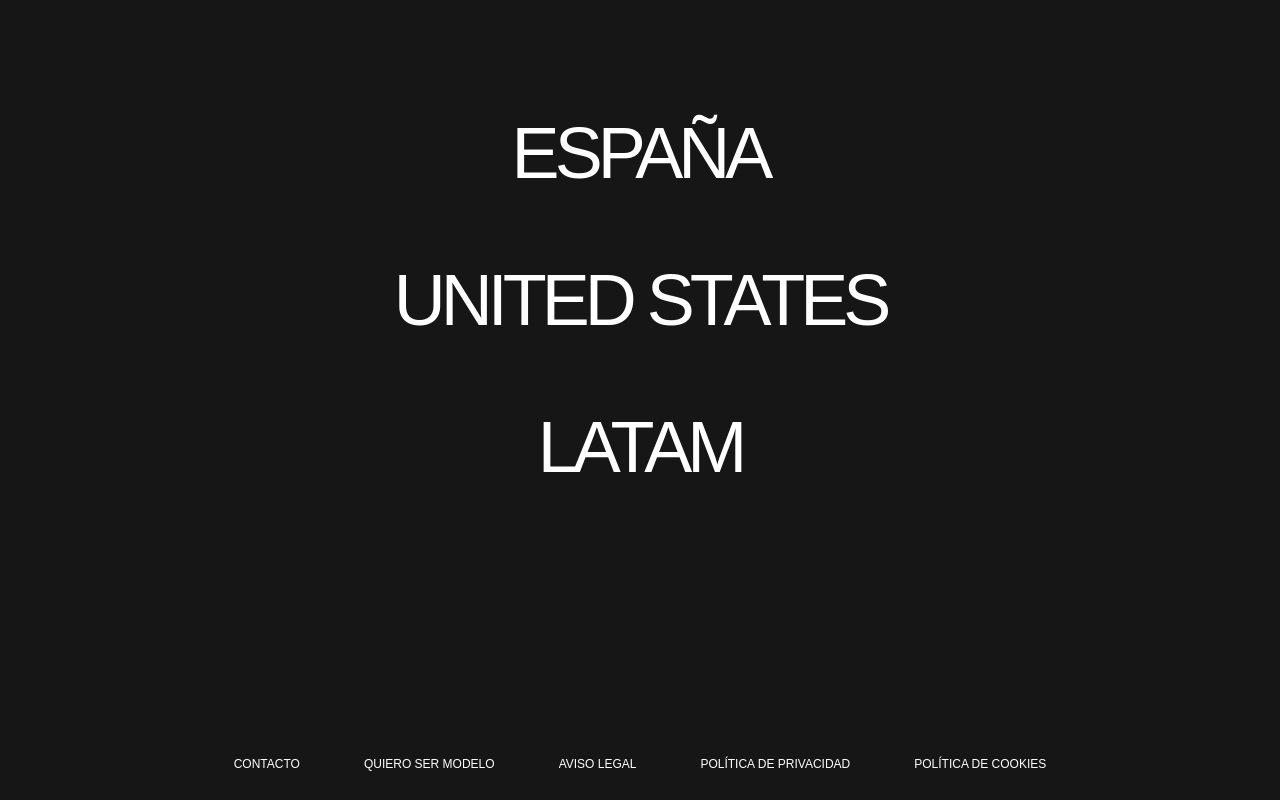
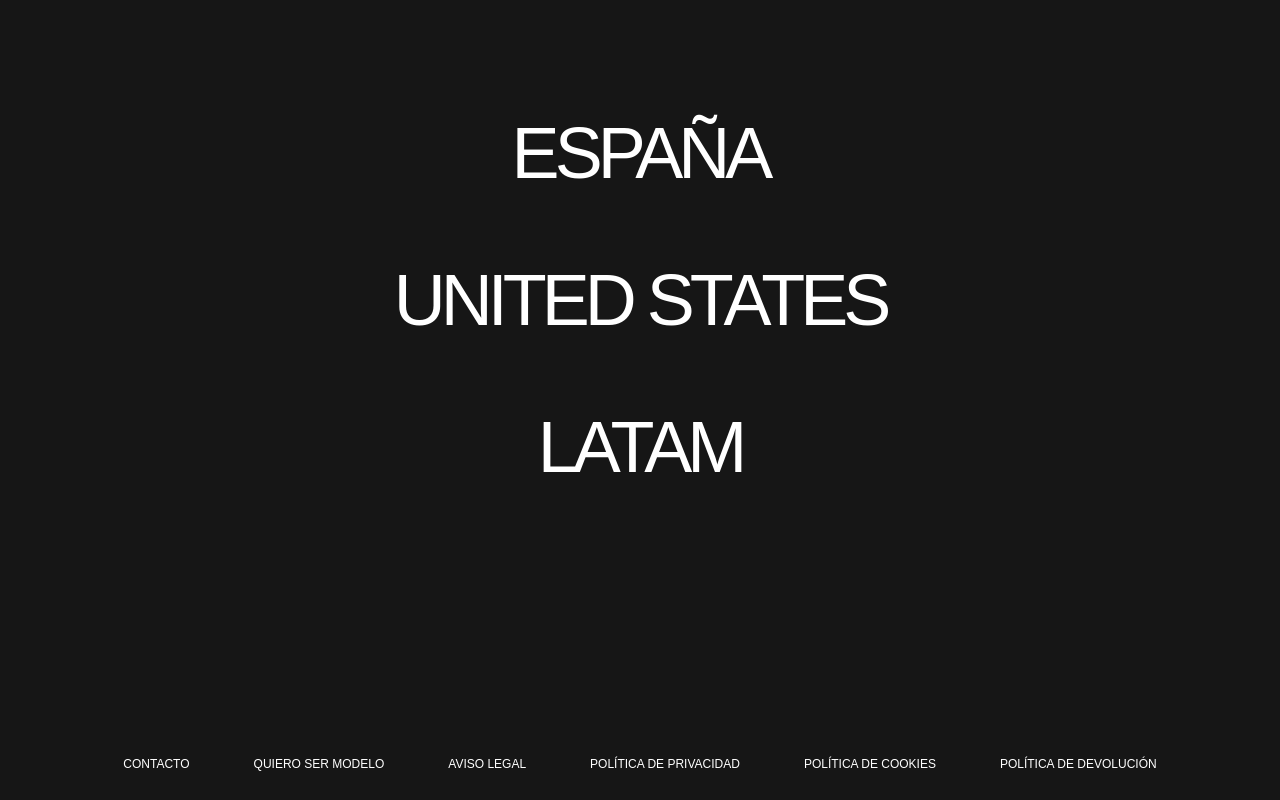
Before and after one commit to xbirks/aragency, a Next.js app: page / in a window 1280 px wide. Shown: the part 383-1183 px from the top of the page. Built offline with nearby package versions, Linux system fonts and the light colour scheme; a web font is replaced by a local one.

Commit message:
añadir poli dev a footer

```diff
--- a/components/footer.jsx
+++ b/components/footer.jsx
@@ -24,6 +24,7 @@ export default function Footer() {
         <li><Link href="/legal/aviso-legal">Aviso legal</Link></li>
         <li><Link href="/legal/politica-privacidad">Política de privacidad</Link></li>
         <li><Link href="/legal/politica-cookies">Política de cookies</Link></li>
+        <li><Link href="/legal/politica-devolucion">Política de devolución</Link></li>
       </ul>
     </motion.footer>
   );
```
